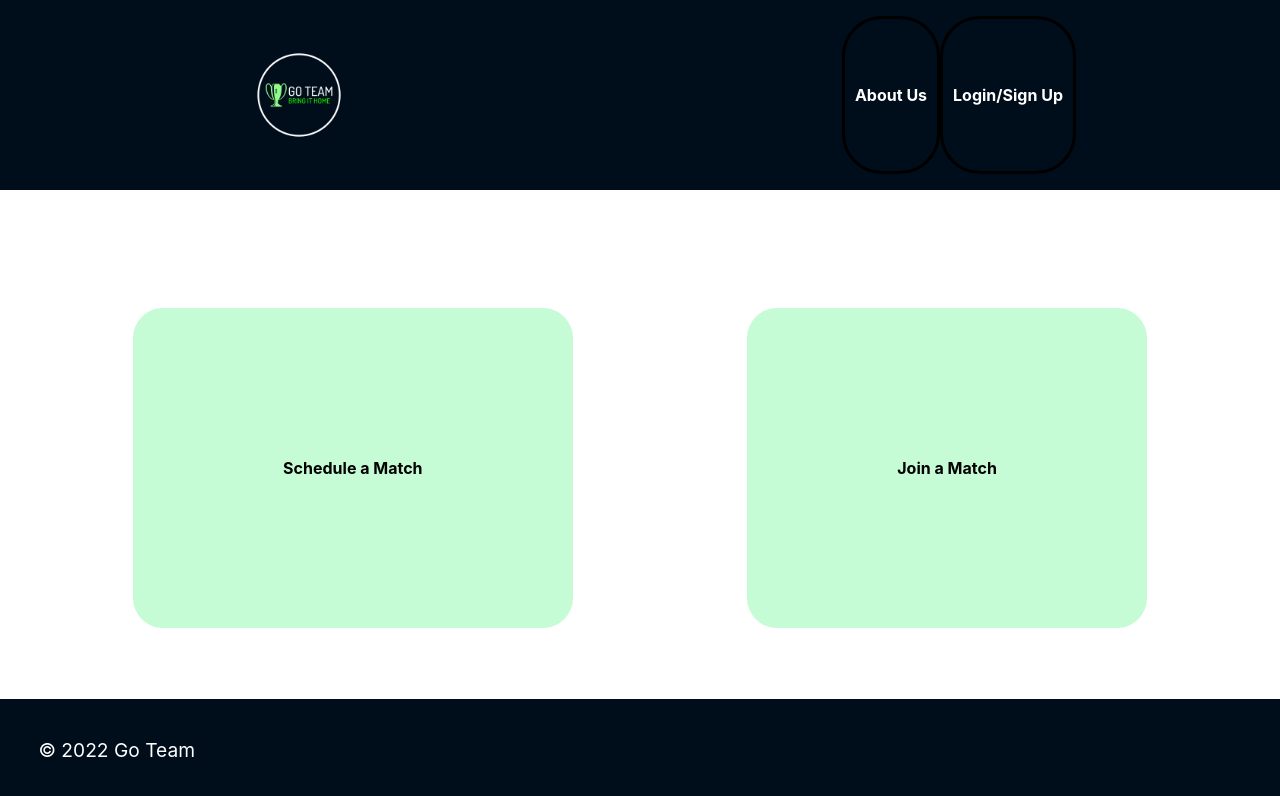
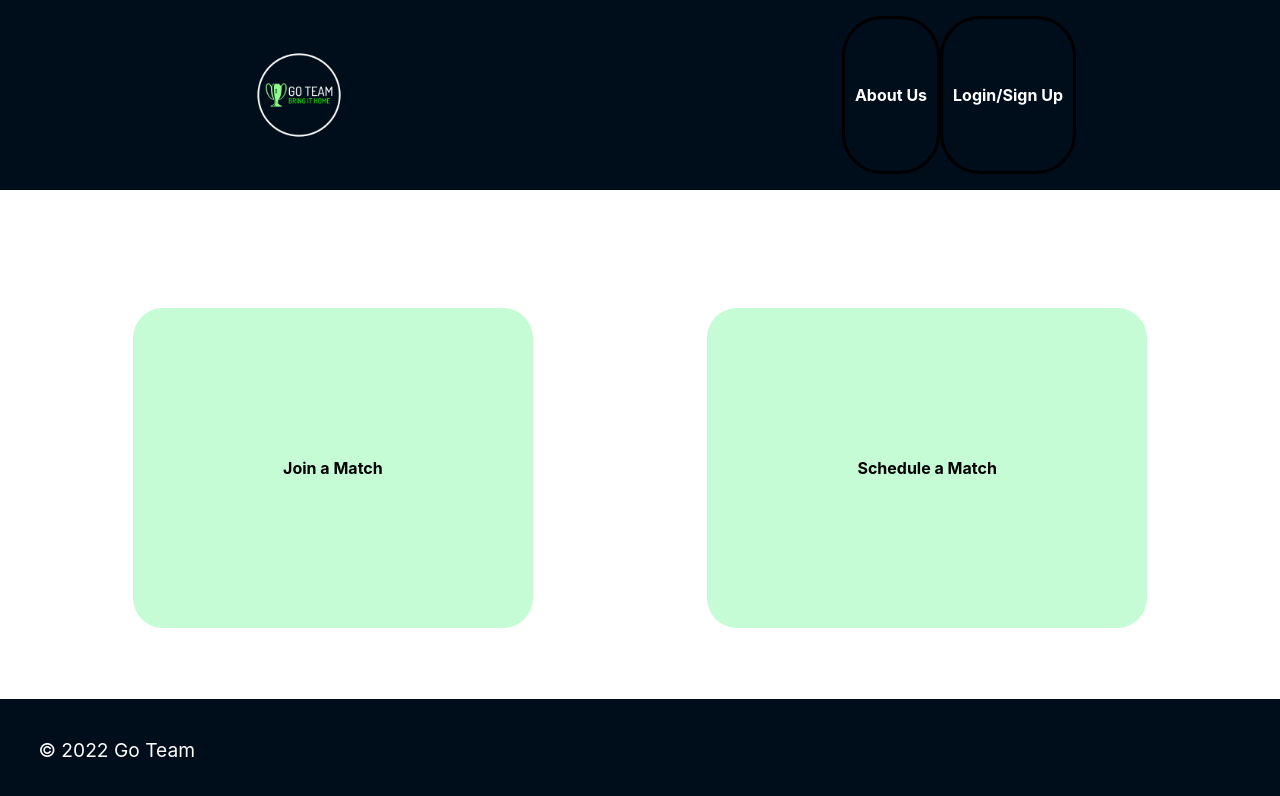
Before and after one commit to cheyenneabel/final-project-go-team, a React (Create React App) app in the folder Frontend/go-team/: page / in a window 1280 px wide. Shown: the top 796 px of the page. Built offline with nearby package versions, Linux system fonts and the light colour scheme.

Commit message:
added comments to js pages

```diff
--- a/Frontend/go-team/src/components/AboutUsPage.js
+++ b/Frontend/go-team/src/components/AboutUsPage.js
@@ -4,7 +4,8 @@ import "./AboutUs.css";
 const AboutUsPage = () => (
     <div className="aboutUs">
         <h2>About Us</h2>
-
+        {   // add Omar, Ayanle, Thanaa, and Cheyenne's info using <h4> tags for names and <p> tags for info
+        }
     </div>
 );
 
--- a/Frontend/go-team/src/components/MainPage.js
+++ b/Frontend/go-team/src/components/MainPage.js
@@ -5,8 +5,8 @@ import './MainPage.css';
 const MainPage = () => (
     <section className="mainPage">
 
-        <NavLink id="tennisSchedule" to="/tennisSchedule">Schedule a Match</NavLink>
-        <NavLink id="postATennisMatch" to="/postATennisMatch">Join a Match</NavLink>
+        <NavLink id="tennisSchedule" to="/tennisSchedule">Join a Match</NavLink>
+        <NavLink id="postATennisMatch" to="/postATennisMatch">Schedule a Match</NavLink>
 
     </section>
 
--- a/Frontend/go-team/src/components/UserPage.js
+++ b/Frontend/go-team/src/components/UserPage.js
@@ -2,8 +2,14 @@ import React from "react";
 
 
 const UserPage = () => {
+
+    {
+        // potentially we will use this page to display a user's account info and allow them to edit their info
+    }
     return (
         <h1>this is a UserPage</h1>
+
+
     )
 }
 
```
Also changed, not shown: Frontend/go-team/src/components/PostAMatchPage.js (+11 -0 lines), Frontend/go-team/src/components/TennisSchedulePage.js (+11 -0 lines), Frontend/go-team/src/logo.svg (deleted).
